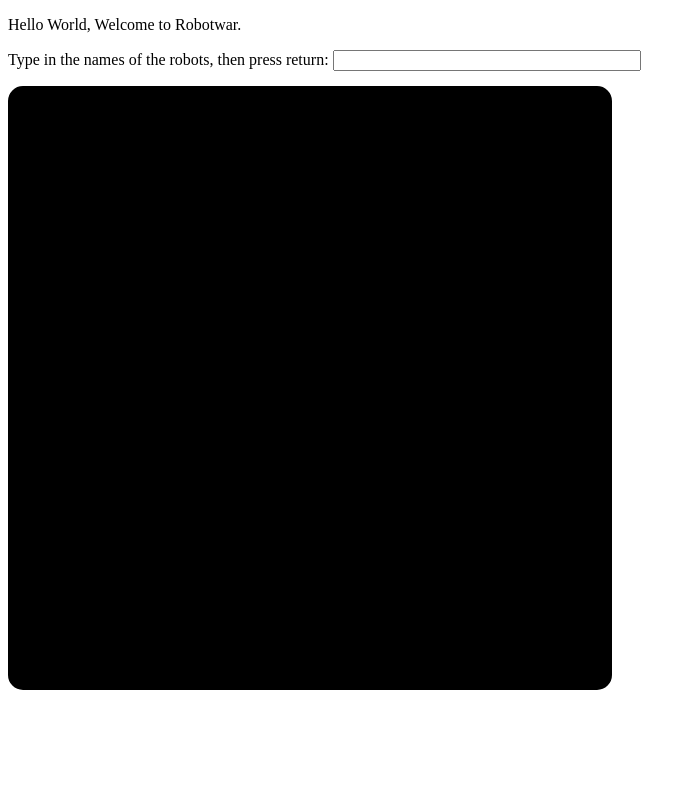
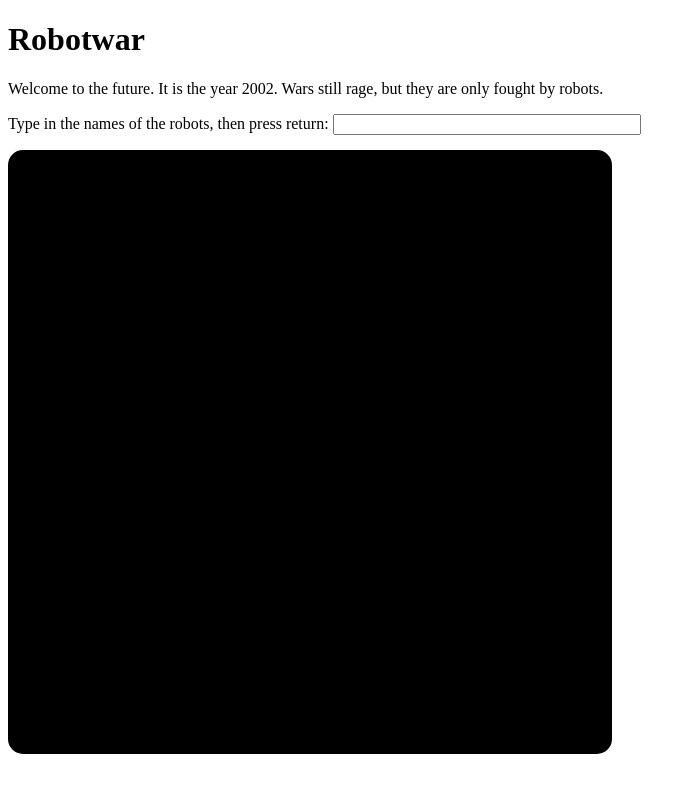
Before and after one commit to richardharrington/robotwar, a plain HTML site: page public/index.html in a window 1280 px wide. Shown: the whole page, without its empty margins (0-696 px from the left). Drawn offline with Linux system fonts and the light colour scheme.

Commit message:
rearranged text and changed content in html

```diff
--- a/public/index.html
+++ b/public/index.html
@@ -8,7 +8,8 @@
         <script type="text/javascript" src="js/lib/Queue.js"></script>
     </head>
     <body>
-        <p>Hello World, Welcome to Robotwar.</p>
+        <h1>Robotwar</h1>
+        <p>Welcome to the future. It is the year 2002. Wars still rage, but they are only fought by robots.</p>
         <form>
             Type in the names of the robots, then press return: <input id="programsInput" type="text"></input>
         </form>
```
